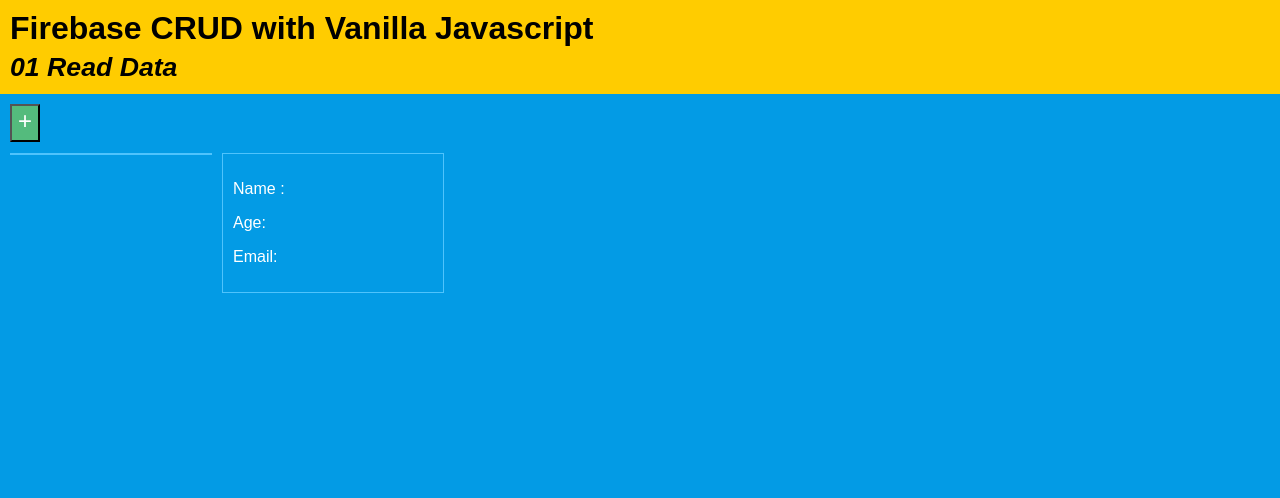
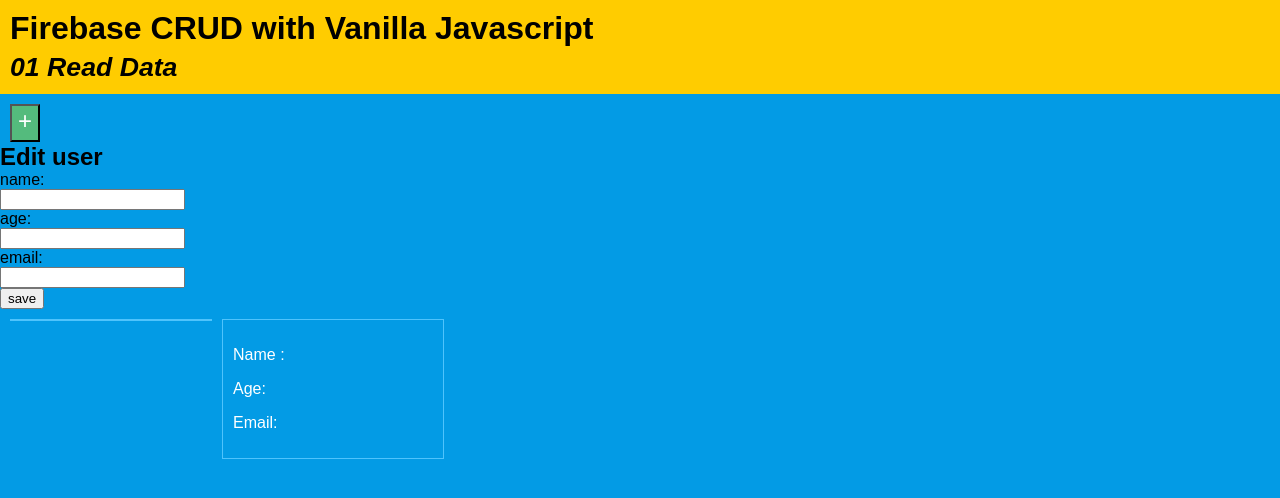
Before and after one commit to NMIT-GITHUB/web503-s2-21-lab-six-lewissaunders, a website: page users-app/index.html in a window 1280 px wide. Drawn offline with Linux system fonts and the light colour scheme.

Commit message:
Index.html edit form added

```diff
--- a/users-app/index.html
+++ b/users-app/index.html
@@ -27,6 +27,20 @@
                 <button type='button' id="add-user-btn">add user</button>
             </form>
         </section>
+        <!-- edit user module -->
+        <section id="edit-user-module">
+            <form>
+                <h2>Edit user</h2>
+                <input type="hidden" class="edit-userid">
+                name:<br>
+                <input type='text' data-key='name' class='edit-user-input'><br>
+                age:<br>
+                <input type='text' data-key='age' class='edit-user-input'><br>
+                email:<br> <input type='text' data-key='email' class='edit-user-input'><br>
+                <button type='button' id="edit-user-btn">save</button>
+            </form>
+        </section>
+
 
         <ul id="userList"></ul>
         <div id="userDetail">
```
